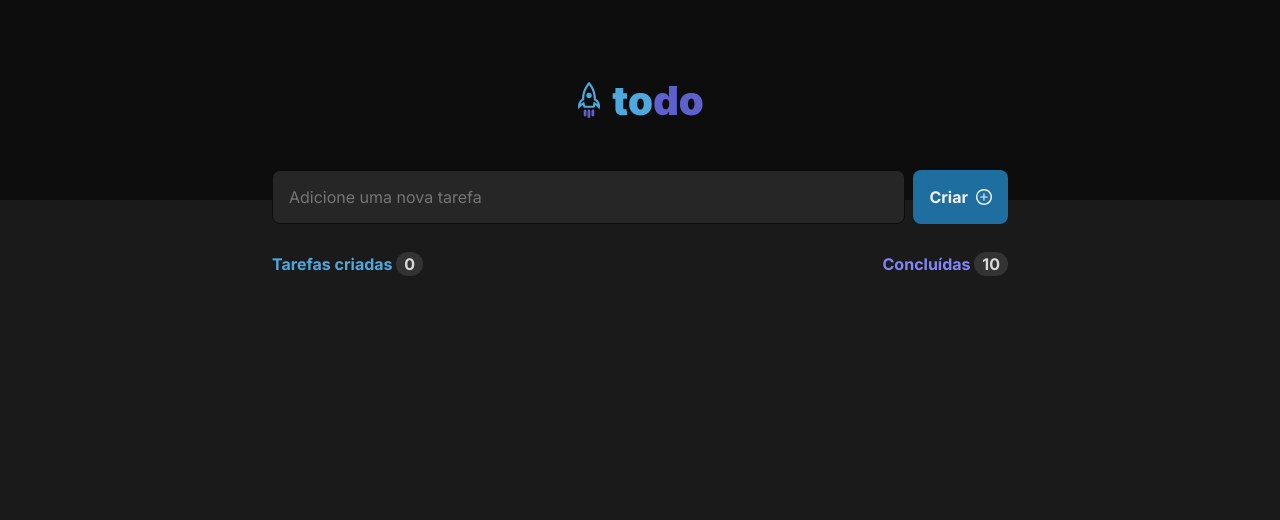
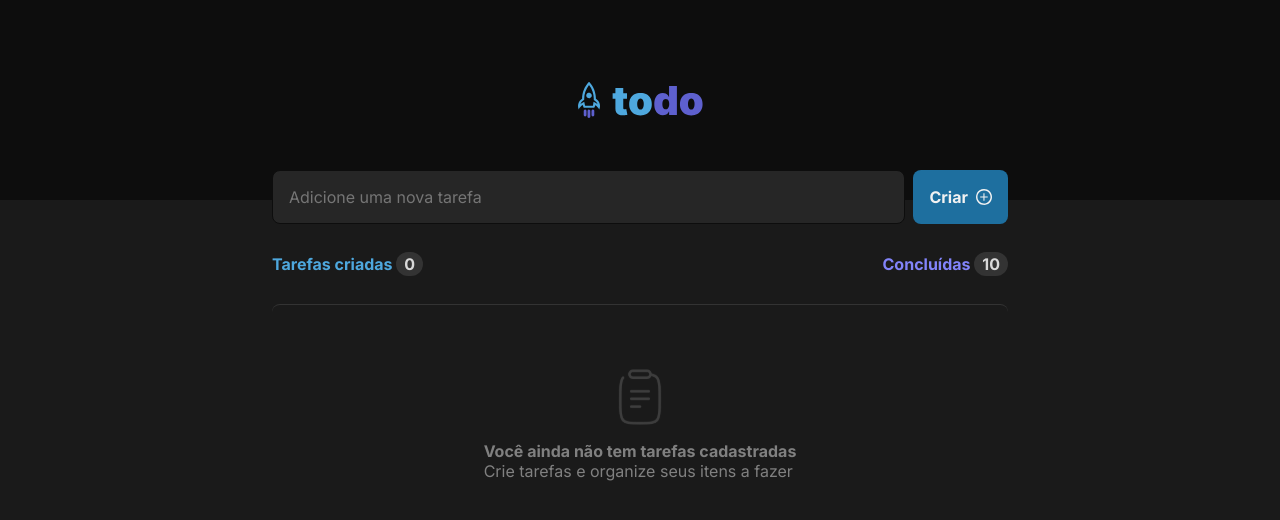
Before and after one commit to MadalenaCampos/to-do, a React (Vite) app: page / in a window 1280 px wide. Shown: the top 520 px of the page. Built offline with nearby package versions, Linux system fonts and the light colour scheme.

Commit message:
exibindo mensagem de nao ha dados

```diff
--- a/src/components/Tasks.css
+++ b/src/components/Tasks.css
@@ -20,3 +20,17 @@
   flex-direction: column;
   gap: 12px;
 }
+
+.noData {
+  display: flex;
+  flex-direction: column;
+  align-items: center;
+  padding: 64px 24px;
+  gap: 16px;
+  border-radius: 8px;
+  border-top: 1px solid var(--gray-400);
+}
+
+.noData p {
+  color: var(--gray-300);
+}
--- a/src/components/Tasks.tsx
+++ b/src/components/Tasks.tsx
@@ -3,6 +3,7 @@ import { v4 as uuidv4 } from "uuid";
 
 import "./Tasks.css";
 import plusIcon from "../assets/plus.svg";
+import clipboard from "../assets/clipboard.svg";
 
 import { Task } from "./Task/Task";
 import { Count } from "./Count/Count";
@@ -16,8 +17,6 @@ export interface TaskInfertace {
 export function Tasks() {
   const [tasks, setTask] = useState<TaskInfertace[]>([]);
   const [newTask, setNewTask] = useState("");
-
-  const tasksCount = tasks.length;
 
   function handleNewTaks(event: ChangeEvent<HTMLInputElement>) {
     setNewTask(event.target.value);
@@ -52,9 +51,20 @@ export function Tasks() {
         </button>
       </form>
 
-      <Count key={"count"} concluidas={10} tarefasCriadas={tasksCount} />
+      <Count key={"count"} concluidas={10} tarefasCriadas={tasks.length} />
 
       <div className="list">
+        {!tasks.length && (
+          <div className="noData">
+            <img src={clipboard}/>
+
+            <p>
+              <b>Você ainda não tem tarefas cadastradas</b> <br /> Crie tarefas
+              e organize seus itens a fazer
+            </p>
+          </div>
+        )}
+
         {tasks.map((task: TaskInfertace) => {
           return (
             <div>
```
Also changed, not shown: src/assets/clipboard.svg (added).
